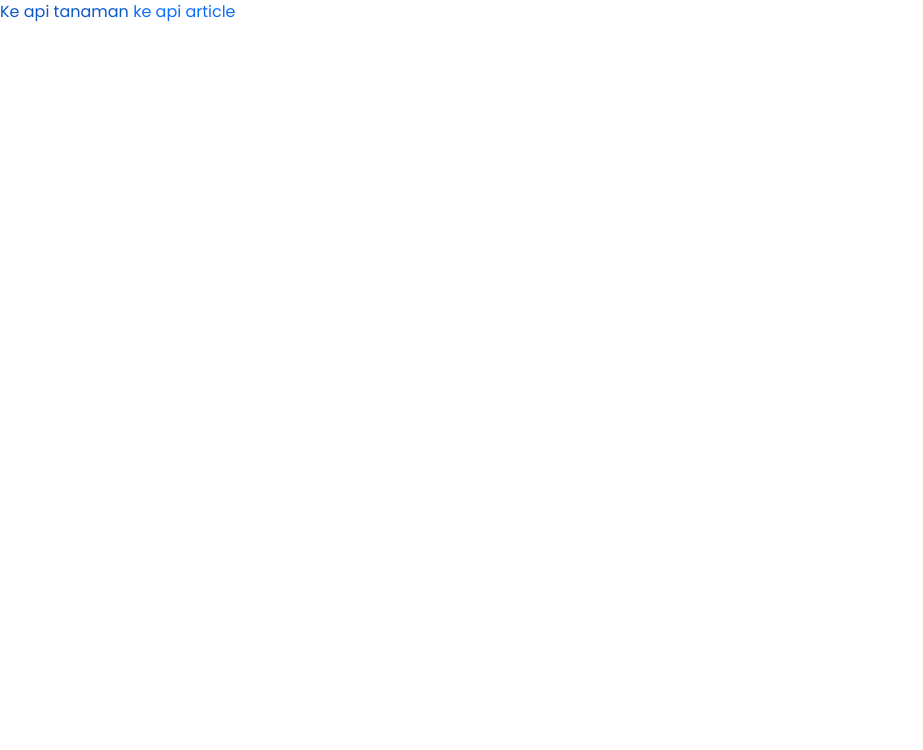
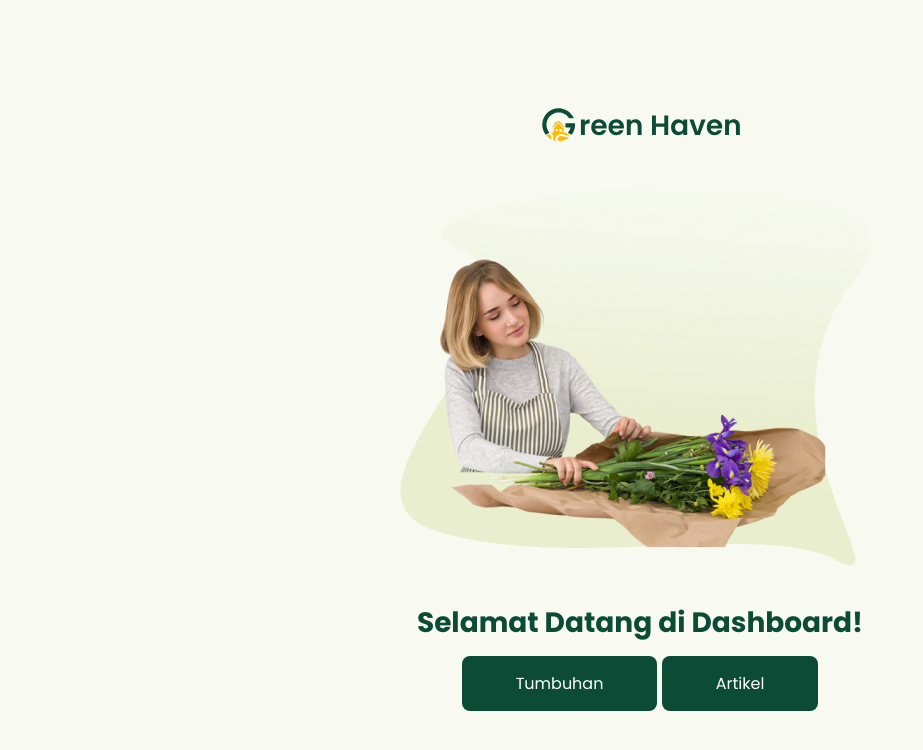
Before and after one commit to 0xfaqih/plants-api, a website: page index.html in a window 1280 px wide. Shown: the whole page, without its empty margins (0-923 px from the left). Drawn offline with nearby package versions, Linux system fonts and the light colour scheme.

Commit message:
update: dashboard page

```diff
--- a/index.html
+++ b/index.html
@@ -8,10 +8,8 @@
     <!-- Bootstrap CSS -->
     <link rel="stylesheet" href="./assets/css/bootstrap.css" />
     <!-- CSS -->
-    <link rel="stylesheet" href="/src/css/navbar.css" />
     <link rel="stylesheet" href="/assets/css/main.css" />
-    <link rel="stylesheet" href="/src/css/form.css" />
-    <link rel="stylesheet" href="/src/css/sidebar.css" />
+    <link rel="stylesheet" href="/src/css/dashboard.css" />
     <!-- Font -->
     <link rel="preconnect" href="https://fonts.googleapis.com" />
     <link rel="preconnect" href="https://fonts.gstatic.com" crossorigin />
@@ -21,8 +19,17 @@
   </head>
 
   <body>
-    <a href="./src/html/form.html">Ke api tanaman</a>
-    <a href="./src/html/article-form.html">ke api article</a>
+    <section class="section-dashboard my-auto">
+      <div class="container">
+        <img src="/assets/image/nav-logo.svg" alt="Logo">
+        <img src="/assets/image/img-dashboard.png" alt="img">
+        <h2>Selamat Datang di Dashboard!</h2>
+        <div class="button">
+          <a href="./src/html/plant-list.html" class="btn-primary">Tumbuhan</a>
+          <a href="./src/html/article-list.html" class="btn-primary">Artikel</a>
+        </div>
+      </div>
+    </section>
 
     <script src="./assets/js/bootstrap.js"></script>
     <script src="./assets/js/popper.min.js"></script>
--- /dev/null
+++ b/src/css/dashboard.css
@@ -0,0 +1,25 @@
+.section-dashboard {
+    display: flex;
+    height: 100vh;
+    justify-content: center;
+    align-items: center;
+    background-color: var(--background-color);
+}
+
+.section-dashboard .container {
+    display: flex;
+    flex-direction: column;
+    align-items: center;
+    gap: 20px;
+}
+
+.section-dashboard h2 {
+    color: var(--primary-color);
+    text-align: center;
+
+    font-family: Poppins;
+    font-size: 28px;
+    font-style: normal;
+    font-weight: 700;
+    line-height: normal;
+}
```
Also changed, not shown: src/html/article-detail.html (+1 -1 lines), src/html/article-form.html (+1 -1 lines), src/html/article-list.html (+1 -1 lines), src/html/detail.html (+1 -1 lines), src/html/form.html (+1 -1 lines), src/html/plant-list.html (+1 -1 lines), assets/image/img-dashboard.png (added).
